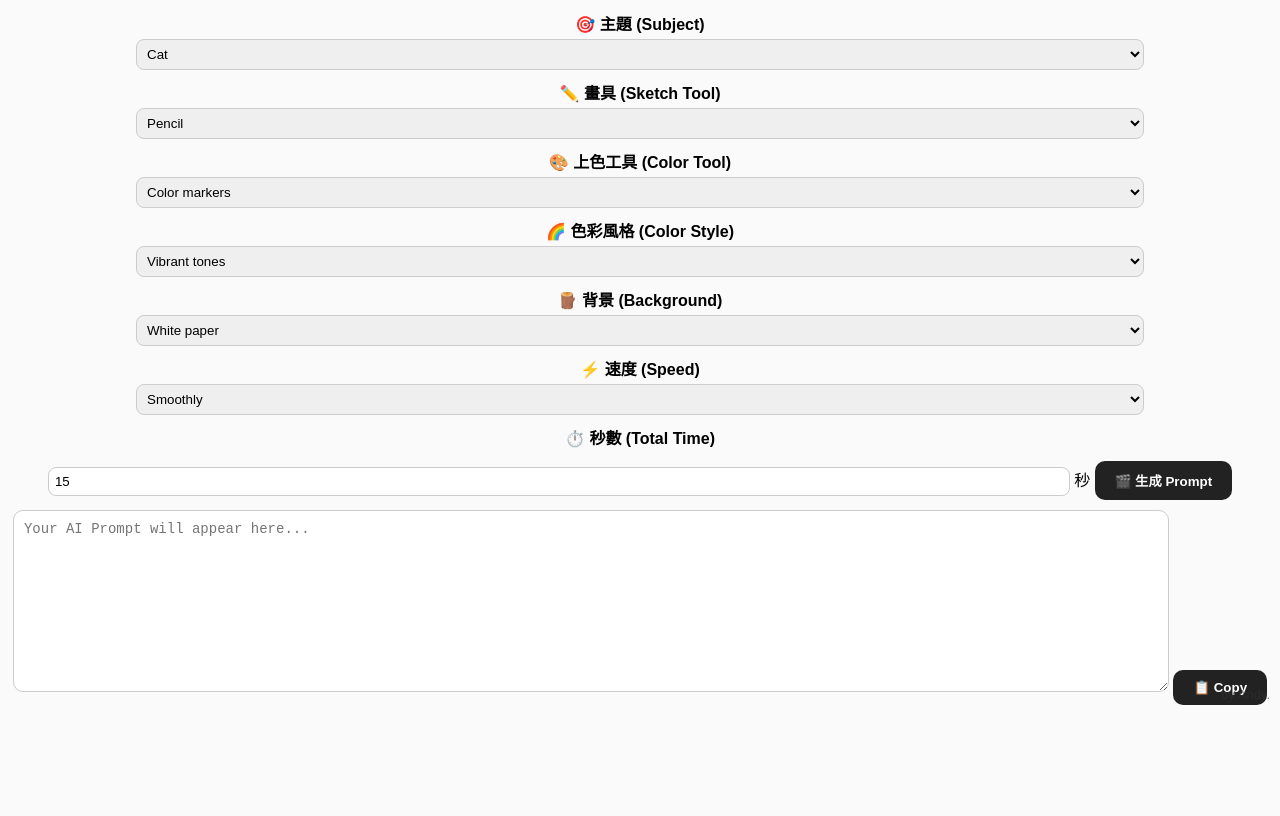
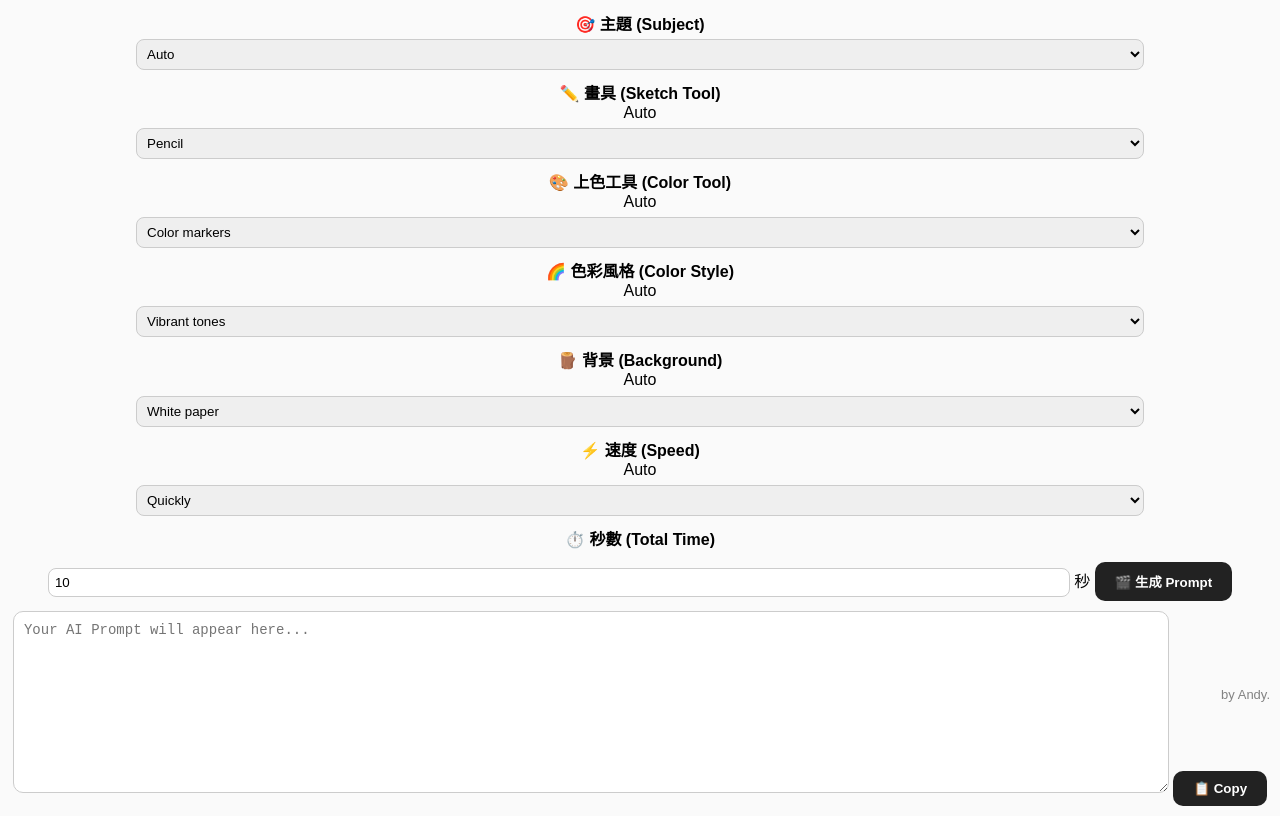
Before and after one commit to yangmh-dot/AI-OneStroke-Art-Generator-Mobile, a plain HTML site: page index.html in a window 1280 px wide. Shown: the part 79-895 px from the top of the page. Before the commit the page ends 800 px from the top, so only its background shows below. Drawn offline with Linux system fonts and the light colour scheme.

Commit message:
Update index.html

```diff
--- a/index.html
+++ b/index.html
@@ -15,6 +15,7 @@
   <main>
   <label>🎯 主題 (Subject)</label>
   <select id="subject">
+    <option value="auto">Auto</option>
     <optgroup label="動物 Animals">
       <option>Cat</option><option>Dog</option><option>Rabbit</option><option>Bird</option>
       <option>Lion</option><option>Tiger</option><option>Elephant</option><option>Fish</option>
@@ -46,18 +47,21 @@
   </select>
 
   <label>✏️ 畫具 (Sketch Tool)</label>
+    <option value="auto">Auto</option>
   <select id="tool">
     <option>Pencil</option><option>Ink pen</option><option>Brush pen</option><option>Marker pen</option>
     <option>Colored pencil</option><option>Chalk</option><option>Crayon</option><option>Charcoal stick</option>
   </select>
 
   <label>🎨 上色工具 (Color Tool)</label>
+    <option value="auto">Auto</option>
   <select id="colorTool">
     <option>Color markers</option><option>Watercolor brush</option><option>Pastel</option>
     <option>Acrylic brush</option><option>Oil brush</option><option>Digital stylus</option><option>Ink brush</option>
   </select>
 
   <label>🌈 色彩風格 (Color Style)</label>
+    <option value="auto">Auto</option>
   <select id="palette">
     <option>Vibrant tones</option><option>Soft pastel</option><option>Warm earthy colors</option>
     <option>Cool neon tones</option><option>Cartoon style</option><option>Illustration style</option>
@@ -65,17 +69,19 @@
   </select>
 
   <label>🪵 背景 (Background)</label>
+    <option value="auto">Auto</option>
   <select id="background">
     <option>White paper</option><option>Kraft paper</option><option>Wooden desk</option><option>Sketchbook texture</option><option>Black paper</option>
   </select>
 
   <label>⚡ 速度 (Speed)</label>
+    <option value="auto">Auto</option>
   <select id="speed">
-    <option>Smoothly</option><option>Quickly</option><option>Rapidly at 2x speed</option>
+    <option>Quickly</option><option>Rapidly at 2x speed</option><option>Rapidly at 4x speed</option>
   </select>
 
   <label>⏱️ 秒數 (Total Time)</label>
-  <input id="totalTime" type="number" value="15" min="5" max="30"> 秒
+  <input id="totalTime" type="number" value="10" min="10" max="15"> 秒
 
   <button onclick="generatePrompt()">🎬 生成 Prompt</button>
 
```
